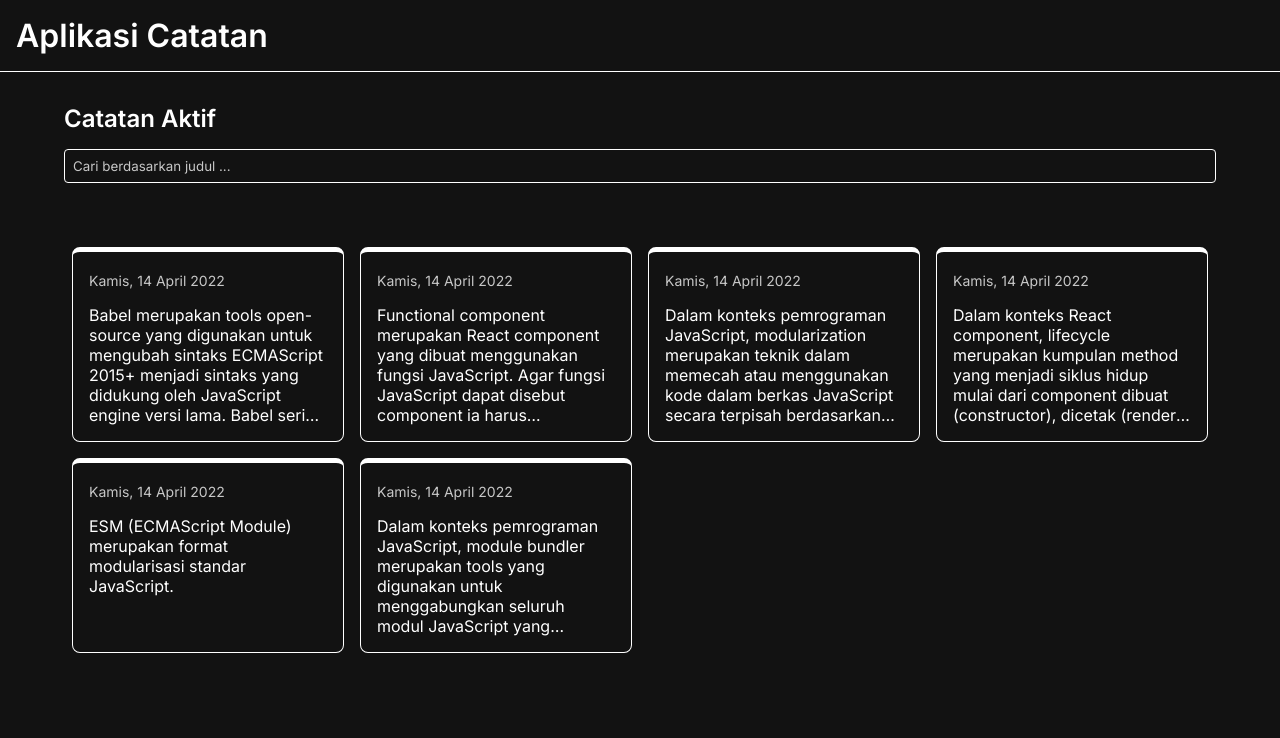
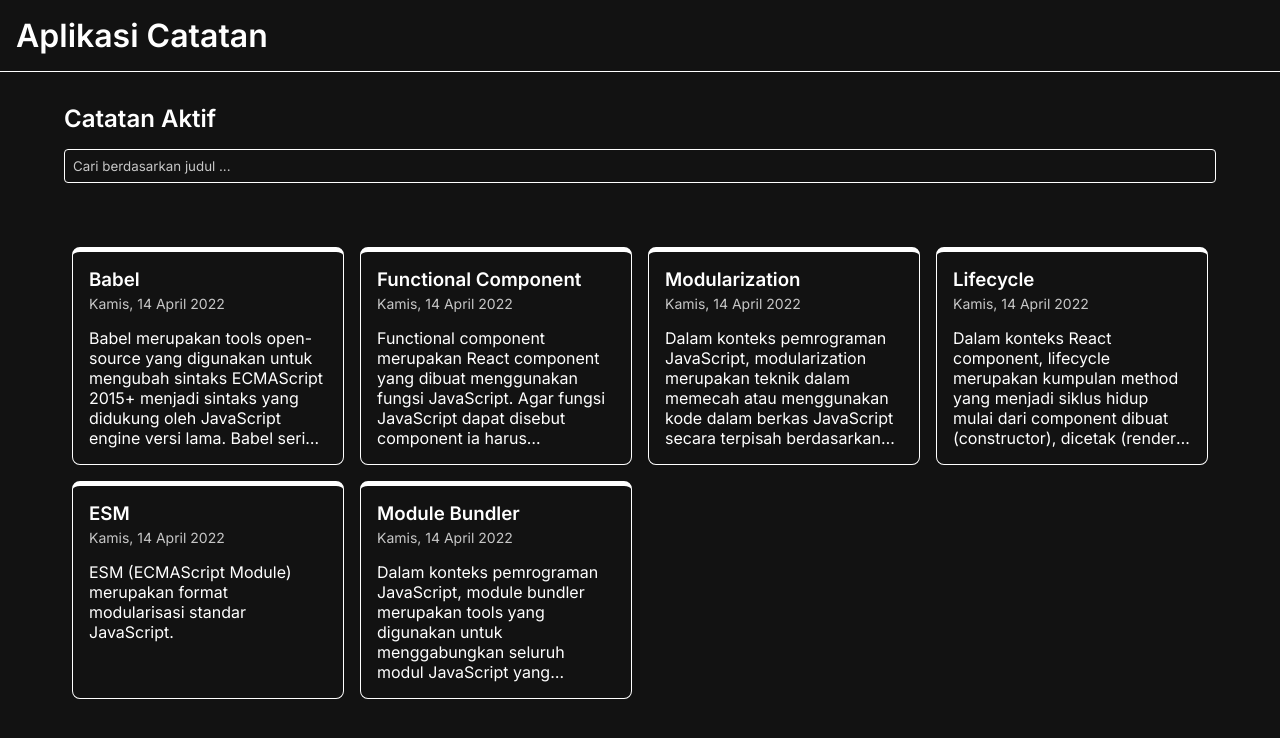
Before and after one commit to haninafis/Note-App, a React (Create React App) app: page / in a window 1280 px wide. Shown: the top 738 px of the page. Built offline with nearby package versions, Linux system fonts and the light colour scheme.

Commit message:
Fix Typo

```diff
--- a/src/Components/NoteItem.js
+++ b/src/Components/NoteItem.js
@@ -1,11 +1,11 @@
 import React from "react";
 import { showFormattedDate } from '../utils/index';
 
-function NoteItem ({tittle, createdAt, body}){
+function NoteItem ({title, createdAt, body}){
 
     return (
         <article className="note-item">
-            <h3 className="note-item__tittle">{tittle}</h3>
+            <h3 className="note-item__tittle">{title}</h3>
             <p className="note-item__createdAt">{showFormattedDate(createdAt)}</p>
             <p className="note-item__body">{body}</p>
         </article>
```
